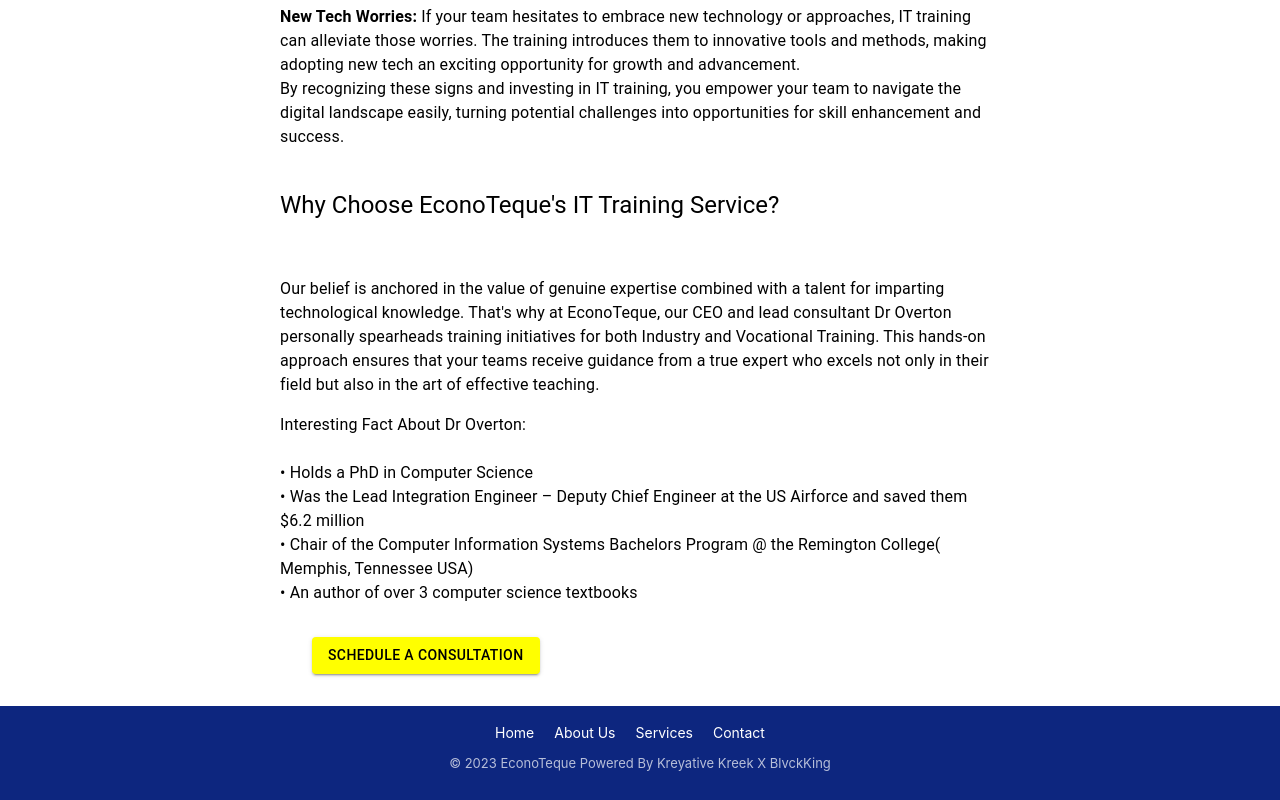
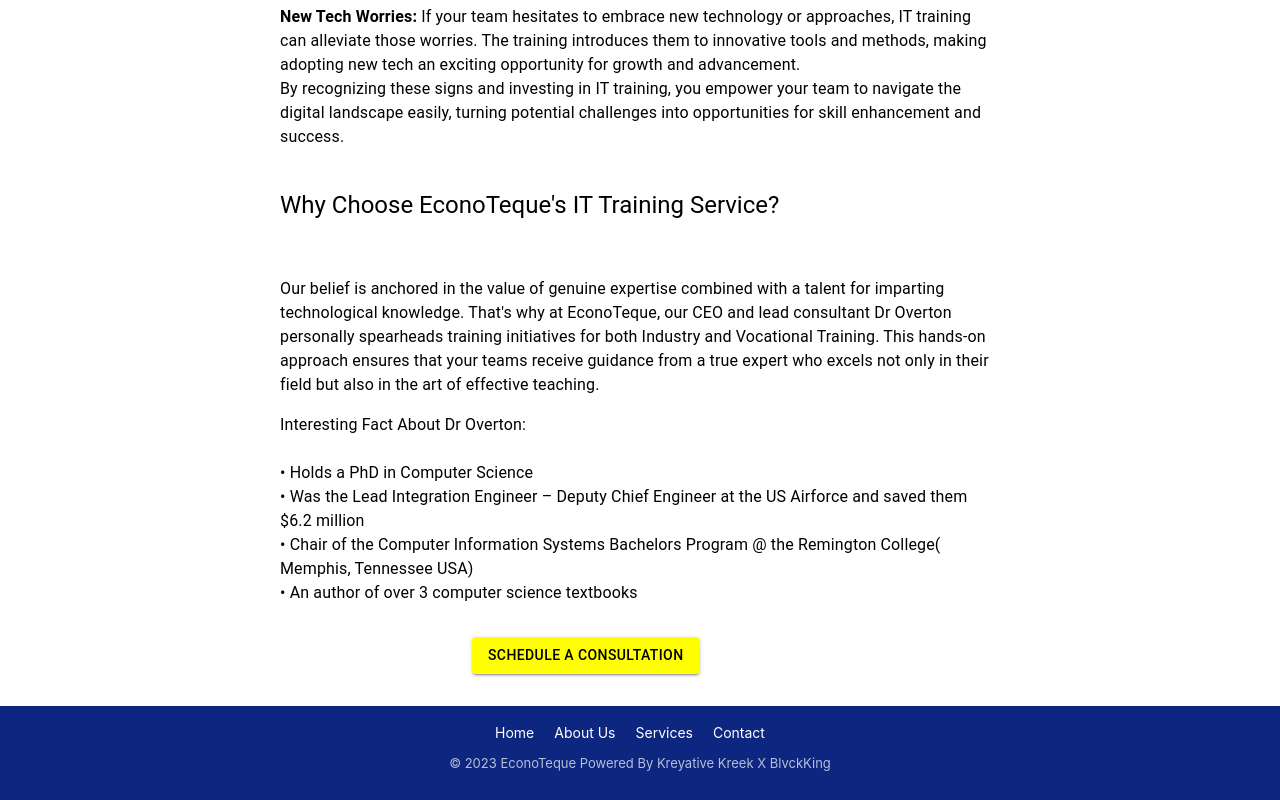
Before and after one commit to kgauzampe/econo, a React (Create React App) app: page /Service2 in a window 1280 px wide. Shown: the part 1475-2275 px from the top of the page. Built offline with nearby package versions, Linux system fonts and the light colour scheme.

Commit message:
Update Service1.css

```diff
--- a/src/Components/Service1/Service1.css
+++ b/src/Components/Service1/Service1.css
@@ -28,6 +28,7 @@
     padding: 2em;
     display: block;
     margin: 0 auto;
+    margin-left: 10em;
   }
   .Serv1-typo{
     display: flex;
```
